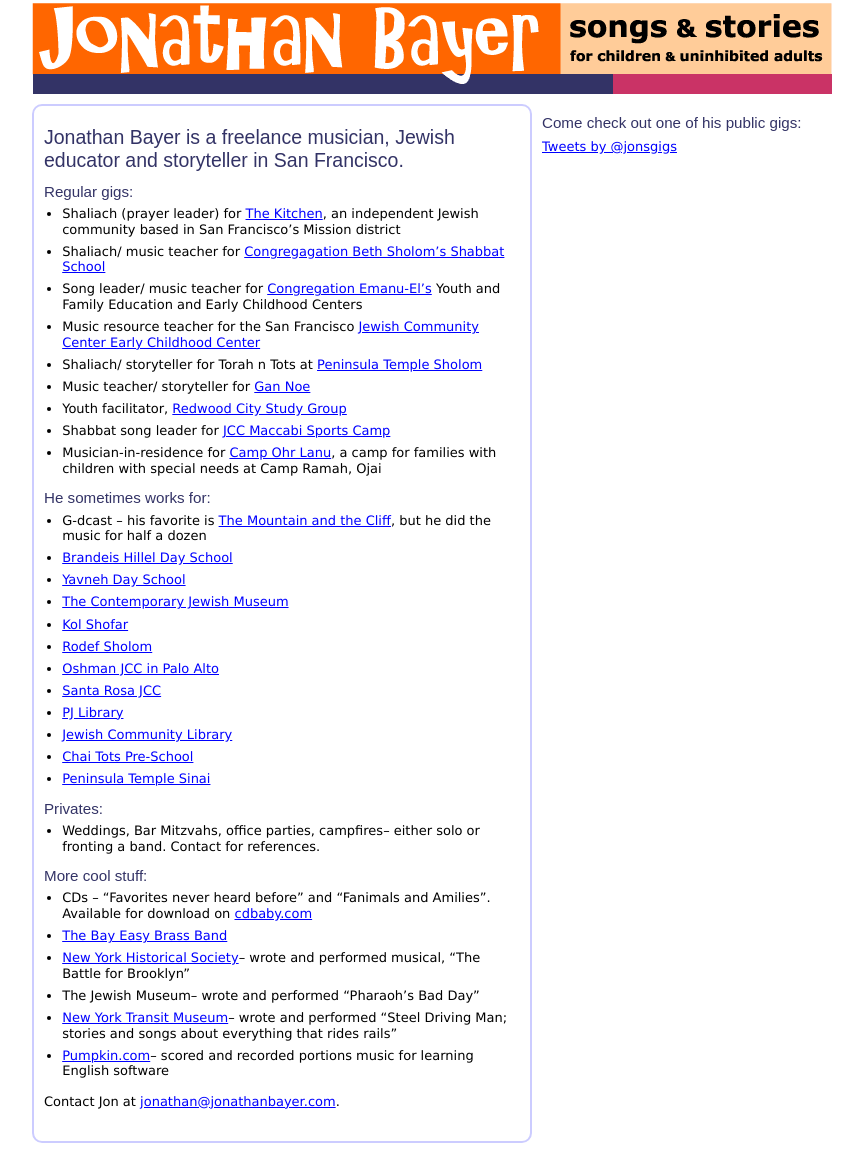
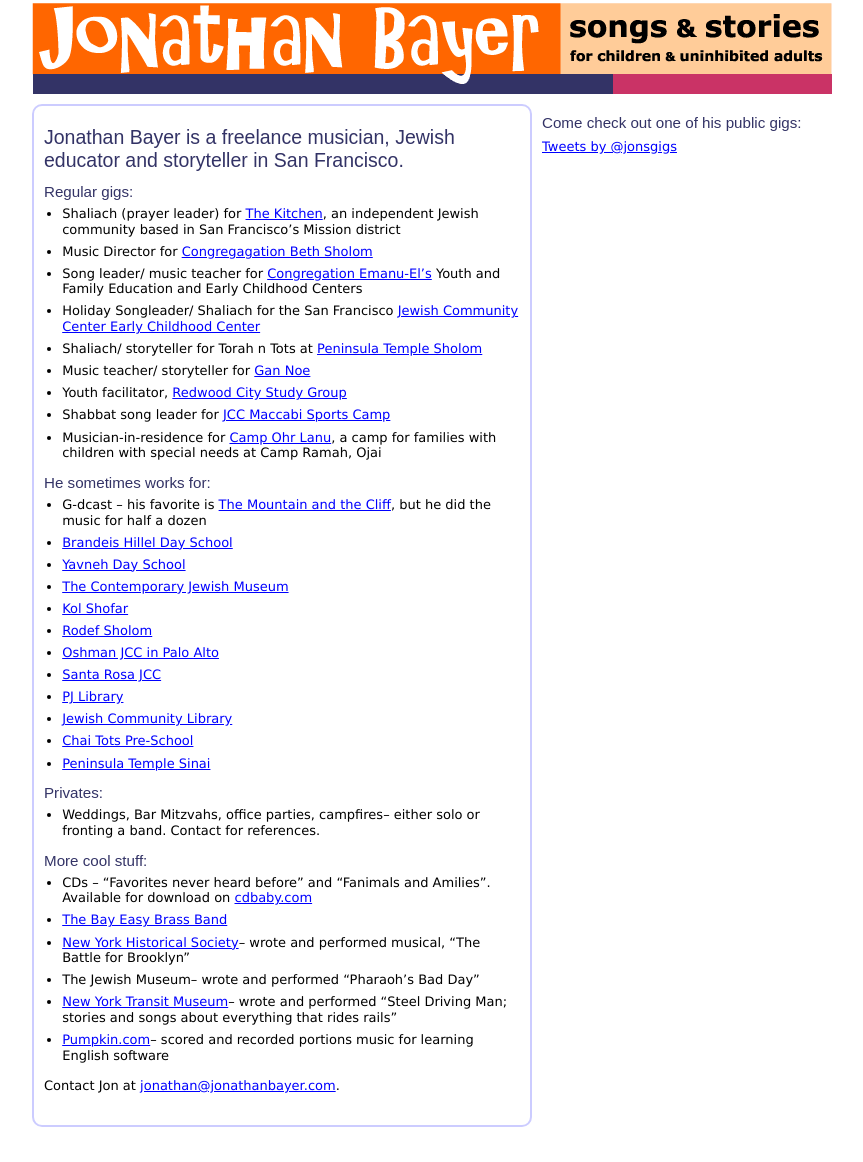
Before and after one commit to jonathanbayer/jonathanbayer.github.io, a Jekyll site: the page built from index.md, in a window 1280 px wide. Shown: the whole page, without its empty margins (208-1071 px from the left). Built offline with Jekyll 4.4.1, drawn with Linux system fonts in a browser that asks for light colours; some web fonts are replaced; comment, search, counter and statistics services are not loaded.

Commit message:
Update index.md

```diff
--- a/index.md
+++ b/index.md
@@ -7,9 +7,9 @@
 ### Regular gigs:
 
 -   Shaliach (prayer leader) for [The Kitchen](http://thekitchensf.org), an independent Jewish community based in San Francisco’s Mission district
--   Shaliach/ music teacher for [Congregagation Beth Sholom’s Shabbat School](http://bethsholomsf.org)
+-   Music Director for [Congregagation Beth Sholom](http://bethsholomsf.org)
 -   Song leader/ music teacher for [Congregation Emanu-El’s](http://Emanuelsf.org) Youth and Family Education and Early Childhood Centers
--   Music resource teacher for the San Francisco [Jewish Community Center Early Childhood Center](http://jccsf.org)
+-   Holiday Songleader/ Shaliach for the San Francisco [Jewish Community Center Early Childhood Center](http://jccsf.org)
 -   Shaliach/ storyteller for Torah n Tots at [Peninsula Temple Sholom](http://sholom.org)
 -   Music teacher/ storyteller for [Gan Noe](http://chabadnoevalley.org)
 -   Youth facilitator, [Redwood City Study Group](http://kevah.org)
```
